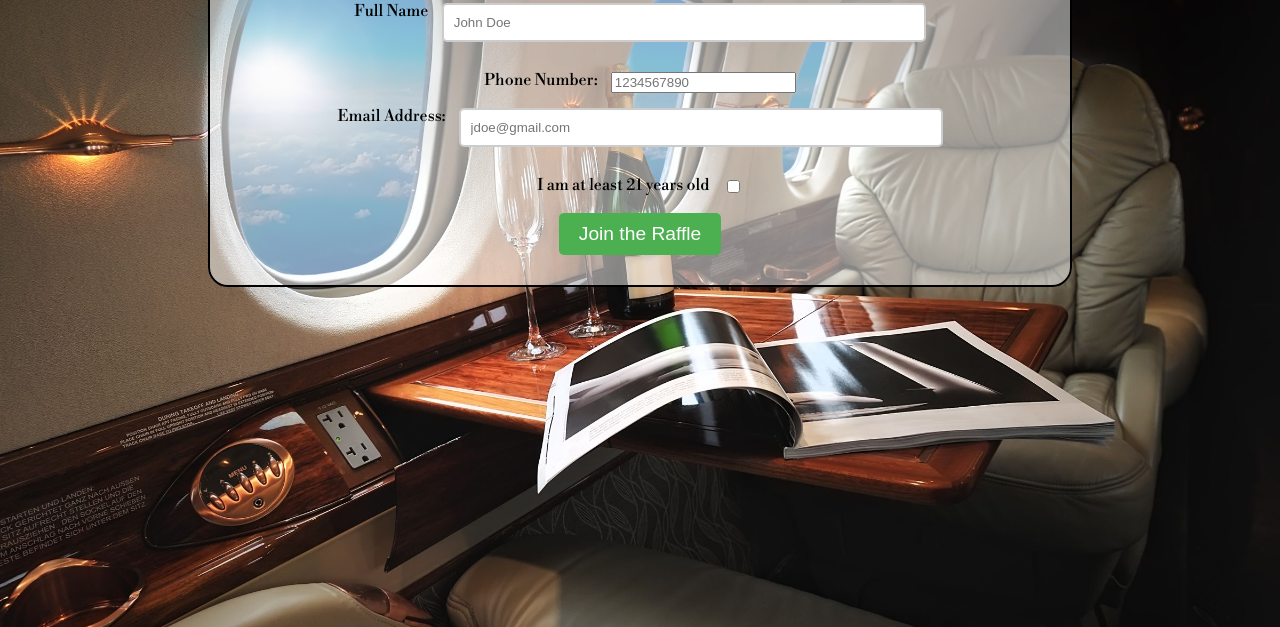
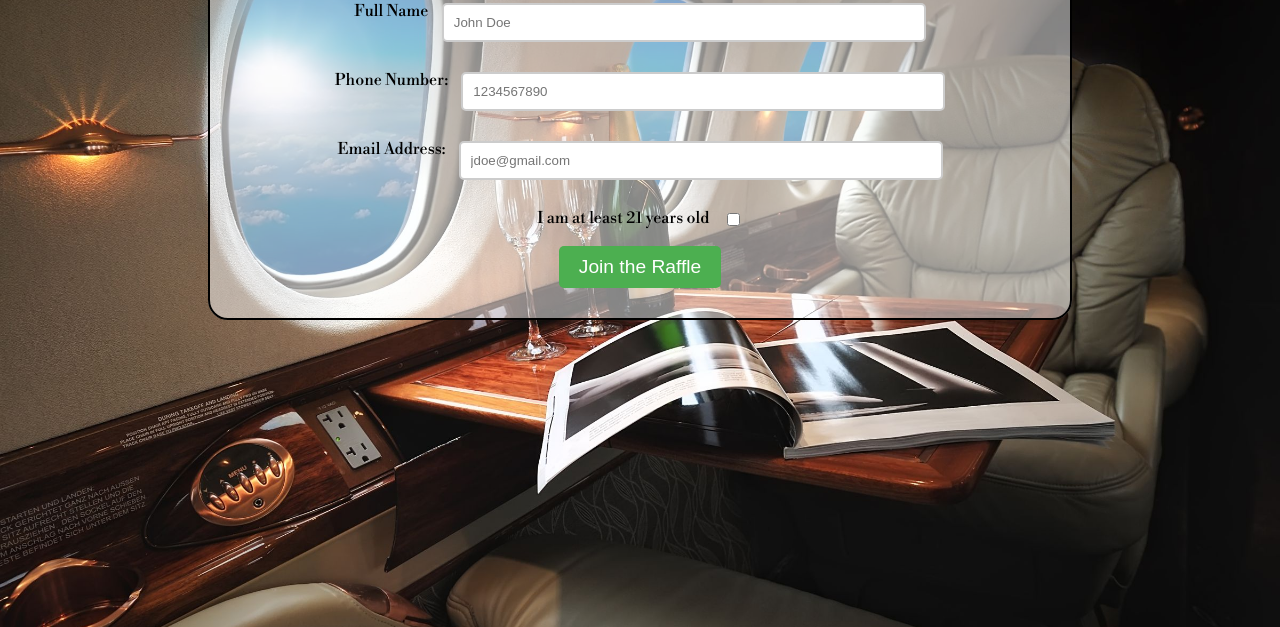
Before and after one commit to rashid0326/Project1-362, a plain HTML site: page index.html in a window 1280 px wide. Shown: the part 173-800 px from the top of the page. Drawn offline with nearby package versions, Linux system fonts and the light colour scheme.

Commit message:
Update style.css

```diff
--- a/css/style.css
+++ b/css/style.css
@@ -35,7 +35,8 @@ label {
 }
 
 input[type="text"],
-input[type="email"] {
+input[type="email"],
+input[type="tel"] {
   width: calc(100% - 20px);
   padding: 10px;
   margin-bottom: 30px;
@@ -64,7 +65,8 @@ button:hover {
   }
 
   input[type="text"],
-  input[type="email"] {
+  input[type="email"],
+  input[type="tel"] {
     width: calc(70% - 20px);
   }
 }
@@ -80,7 +82,8 @@ button:hover {
   }
 
   input[type="text"],
-  input[type="email"] {
+  input[type="email"],
+  input[type="tel"] {
     width: calc(60% - 20px);
   }
 
```
